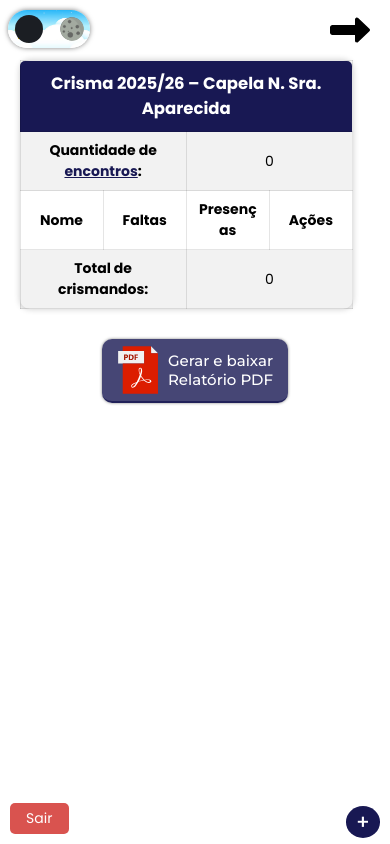
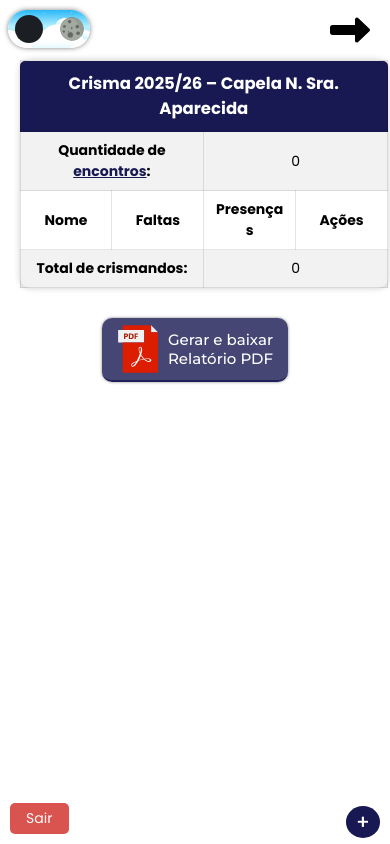
Before and after one commit to aniversariogo/crisma, a website: page assets/pages/inicio.html in a window 390 px wide. Drawn offline with Linux system fonts and the light colour scheme; no server answers; sample sign-in values are in the browser's storage; a web font is replaced by a local one.

Commit message:
Atualizar o style.css

```diff
--- a/assets/styles/style.css
+++ b/assets/styles/style.css
@@ -961,7 +961,7 @@ td {
 
 @media screen and (max-width: 768px) {
     table {
-        width: 95%;
+        width: 105%;
     }
 
     #generateReportBtn {
```
